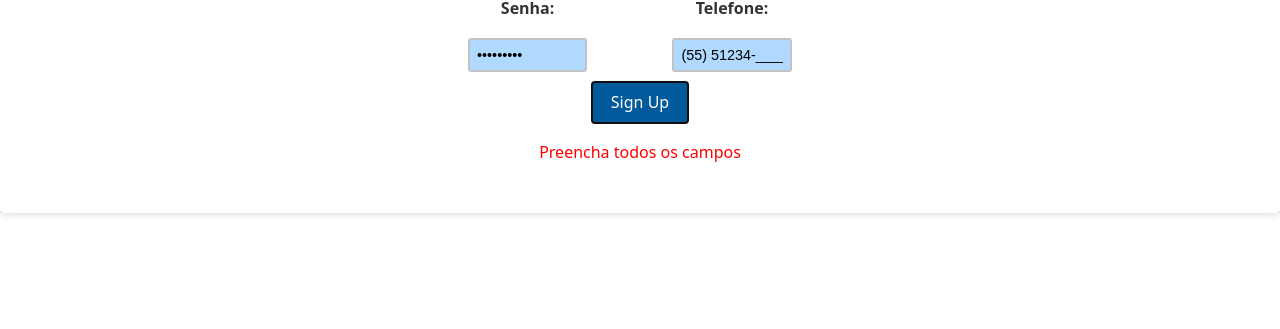
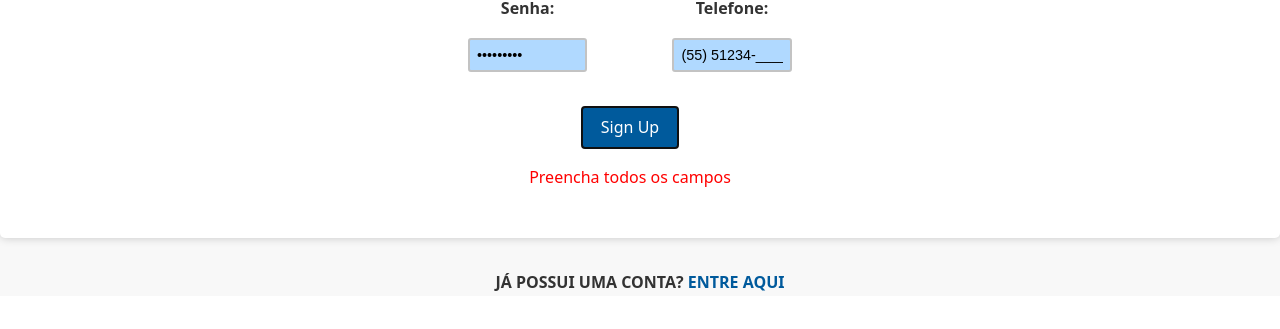
Before and after one commit to raularaju/trabES, a React (Vite) app in the folder client/: page /signUp in a window 1280 px wide. Both pictures are taken after typing "Sample", "name@example.com", "Sample123", "Sample123", "5551234" into the empty fields and a click on the button "Sign Up". Shown: the part 423-752 px from the top of the page. Built offline with nearby package versions, Linux system fonts and the light colour scheme.

Commit message:
pequenas mudanças no css

```diff
--- a/client/src/components/SignUp/SignUp.css
+++ b/client/src/components/SignUp/SignUp.css
@@ -1,3 +1,24 @@
+.input-container {
+  display: flex;
+  flex-direction: row;
+  justify-content: space-between;
+  align-items: center;
+}
+
+.column {
+  flex: 1;
+  margin-right: 20px;
+}
+
+.submit-container {
+  display: flex;
+  flex-direction: column;
+  justify-content: center;
+  align-items: center;
+  margin-top: 20px;
+  margin-right: 20px;
+}
+
 .form-column {
   width: 45%;
   display: inline-block;
--- a/client/src/components/SignUp/SignUp.tsx
+++ b/client/src/components/SignUp/SignUp.tsx
@@ -205,13 +205,14 @@
                     </div>
                   </div>
                 </div>
-                <div className="form-group submit-button">
-                  <button type="submit" disabled={isLoading}>
-                    {isLoading ? "Loading..." : "Sign Up"}
-                  </button>
-                </div>
-                {errorMessage && <p style={{ color: 'red' }}>{errorMessage}</p>}
-              </form>
+                <div className="submit-container">
+                    <button type="submit" disabled={isLoading}>
+                        {isLoading ? "Loading..." : "Sign Up"}
+                    </button>
+                    {errorMessage && <p style={{ color: "red" }}>{errorMessage}</p>}
+                    </div>
+                </form>
+              <h4>JÁ POSSUI UMA CONTA? <Link to='/signup'>ENTRE AQUI</Link></h4>
             </div>
           );
         }
```
